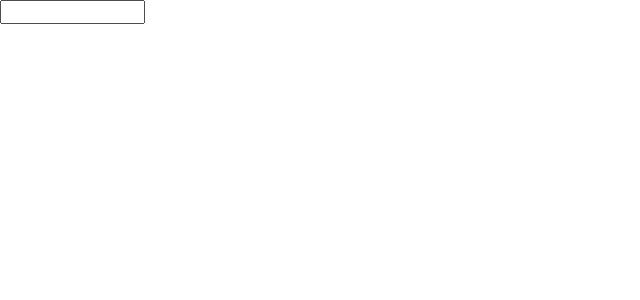
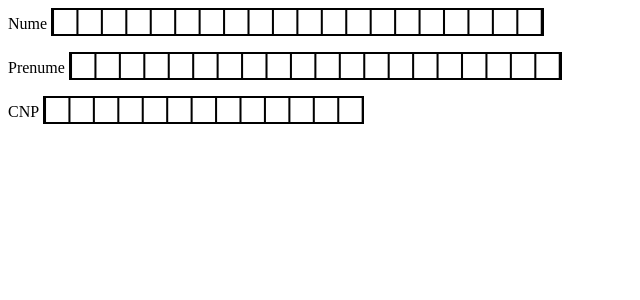
Before and after one commit to Demon000/uni, a PHP site: page /6.html in a window 1280 px wide. Before the commit the part shown is almost empty. Shown: the top 300 px of the page, without its empty margins (0-640 px from the left). Run offline with PHP 8.4, Linux system fonts and the light colour scheme.

Commit message:
uni: web: lab2: upload problem 6

```diff
--- a/web/lab2/6.html
+++ b/web/lab2/6.html
@@ -8,7 +8,17 @@
     <link rel="stylesheet" href="css/6.css">
 </head>
 <body>
-    <label for="cnp"></label>
-    <input id="cnp" class="boxed" type="text" maxlength="13" size="13">
+    <div class="input-group">
+        <label for="nume">Nume</label>
+        <input id="nume" class="boxed" type="text" maxlength="20">
+    </div>
+    <div class="input-group">
+        <label for="prenume">Prenume</label>
+        <input id="prenume" class="boxed" type="text" maxlength="20">
+    </div>
+    <div class="input-group">
+        <label for="cnp">CNP</label>
+        <input id="cnp" class="boxed" type="text" maxlength="13">
+    </div>
 </body>
 </html>
--- a/web/lab2/css/6.css
+++ b/web/lab2/css/6.css
@@ -1,3 +1,41 @@
-input[type=text].boxed {
+.input-group {
+    padding: 8px;
+}
 
+input.boxed {
+    font-family: monospace;
+    font-size: 24px;
+    letter-spacing: 10px;
+    /* half of letter spacing to center letter in box */
+    /*text-indent: 5px;*/
+    box-sizing: content-box;
+
+    background-image: url("../assets/images/square.png");
+    /* width of cell background is 1 character + letter spacing */
+    background-size: calc(1ch + 10px) 24px;
+    height: 24px;
+    margin: 0;
+    padding: 0;
+
+    border: 2px solid black;
+    overflow: hidden;
+    position: relative;
 }
+input.boxed:focus {
+    outline: none;
+}
+
+#cnp {
+    /* width of cell background is 1 character + letter spacing */
+    /* there are 13 cells */
+    /* 5px is added to compensate for the text indentation,
+       which will otherwise cause the input field to scroll on
+       the last value
+     */
+    width: calc(13 * (1ch + 10px));
+}
+
+#nume,
+#prenume {
+    width: calc(20 * (1ch + 10px));
+}
```
Also changed, not shown: web/lab2/assets/images/square.png (added).
